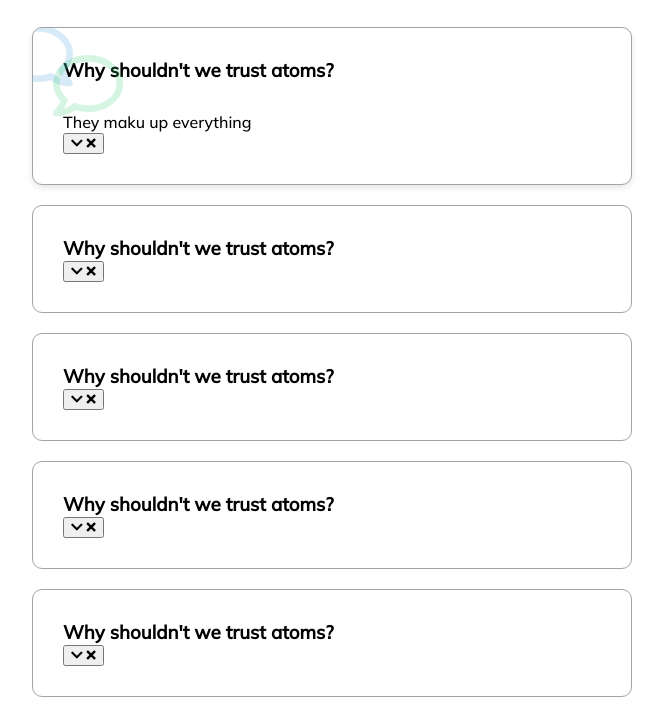
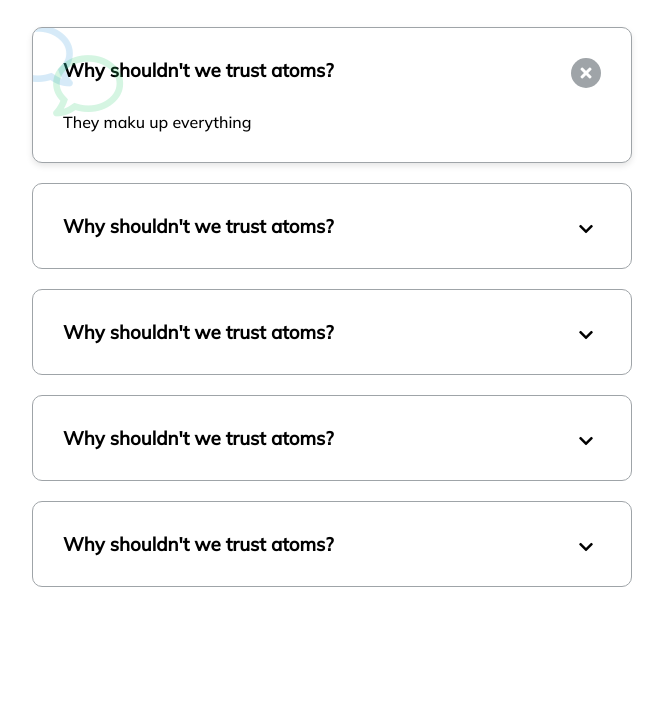
Before and after one commit to papack/faq-collapse, a plain HTML site: page src/index.html in a window 1280 px wide. Shown: the part 93-810 px from the top of the page, without its empty margins (308-971 px from the left). Drawn offline with Linux system fonts and the light colour scheme.

Commit message:
add button style

```diff
--- a/src/style.css
+++ b/src/style.css
@@ -73,3 +73,45 @@ h1 {
 .faq.active .faq-text {
   display: block;
 }
+
+.faq-toggle {
+  background-color: transparent;
+  border: 0;
+  border-radius: 50%;
+  cursor: pointer;
+  display: flex;
+  align-items: center;
+  justify-content: center;
+  font-size: 16px;
+  padding: 0;
+  position: absolute;
+  top: 30px;
+  right: 30px;
+  height: 30px;
+  width: 30px;
+}
+
+.faq-toggle:focus {
+  outline: 0;
+}
+
+.faq-toggle .fa-times {
+  display: none;
+}
+
+.faq.active .faq-toggle .fa-times {
+  display: block;
+  color: white;
+}
+
+.faq-toggle .fa-chevron-down {
+  display: block;
+}
+
+.faq.active .faq-toggle .fa-chevron-down {
+  display: none;
+}
+
+.faq.active .faq-toggle {
+  background-color: #9fa4a8;
+}
```
